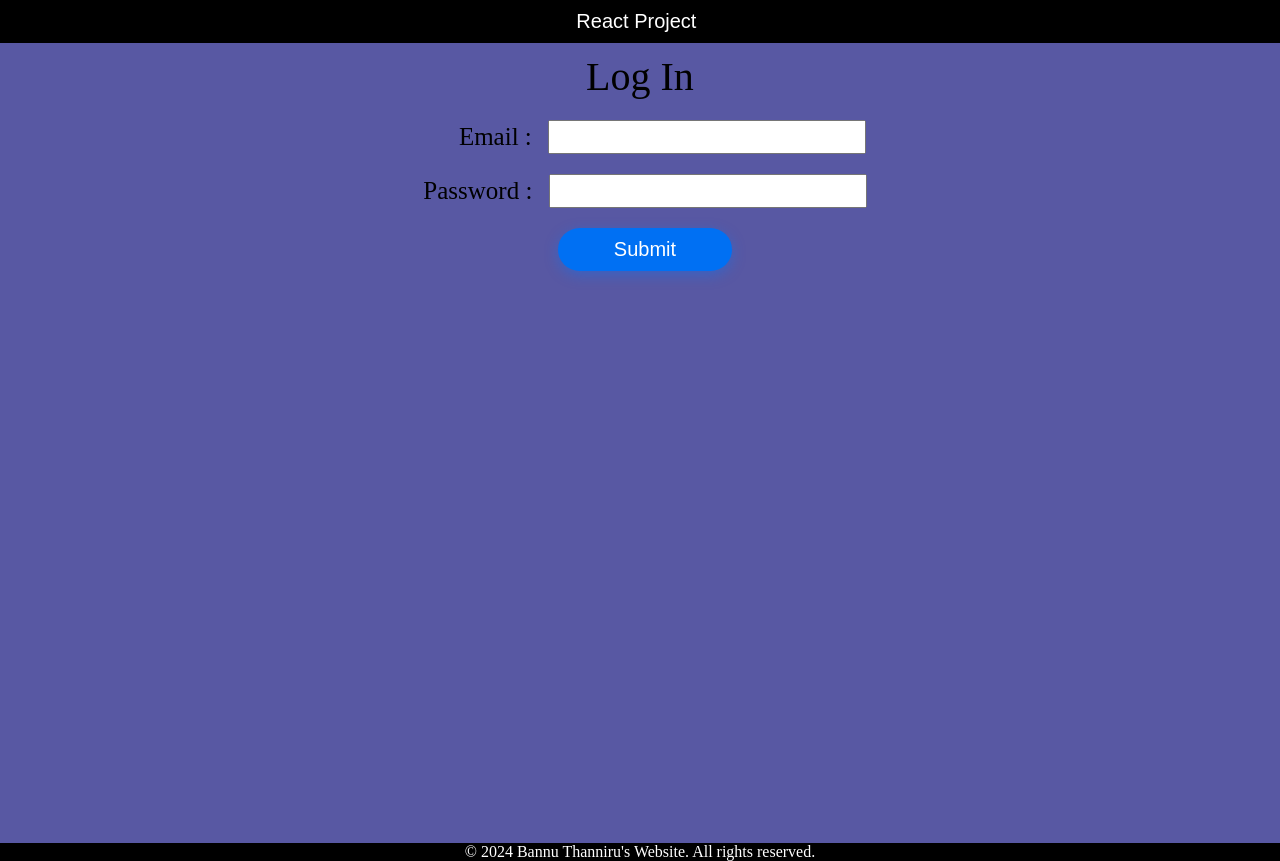
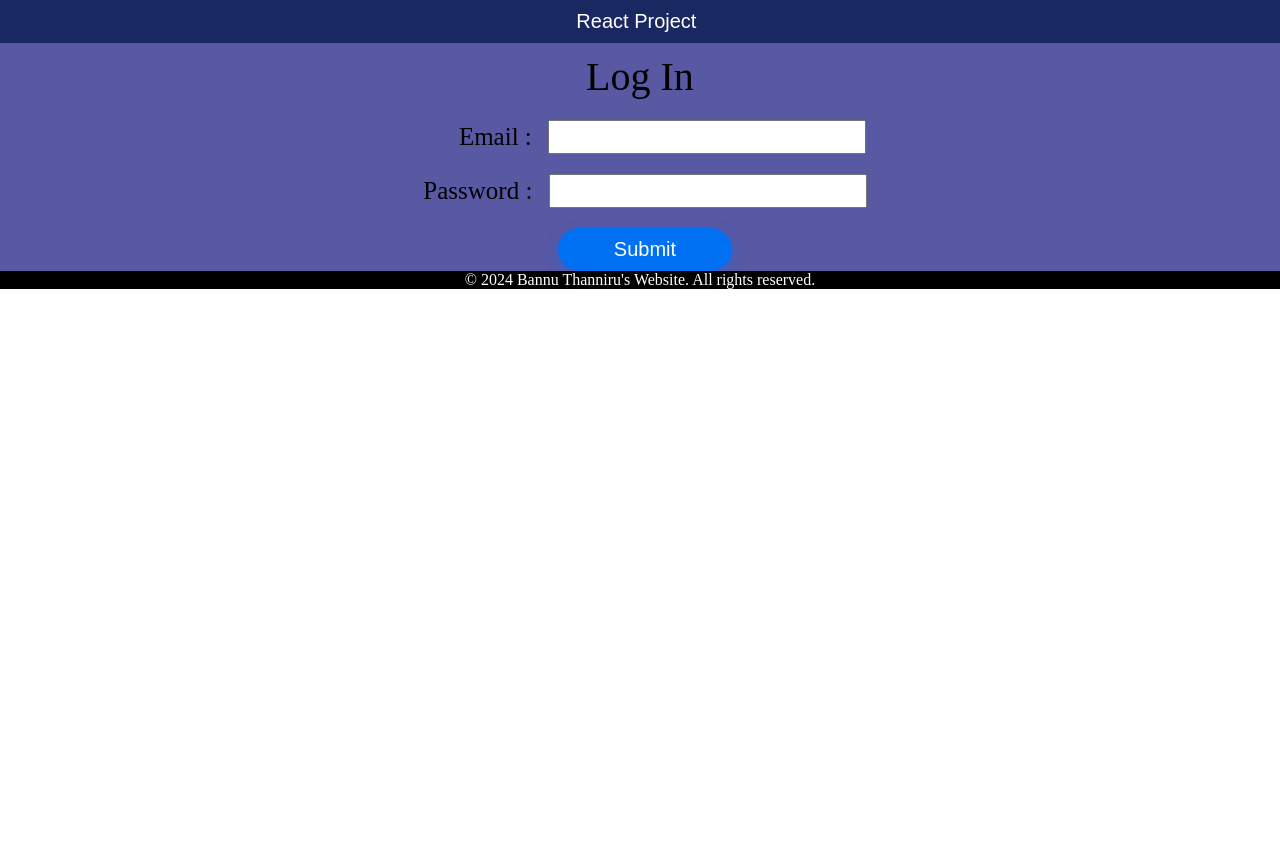
Before and after one commit to venkatgandharv/ReactProject, a React (Create React App) app: page / in a window 1280 px wide. After the commit the page ends 800 px from the top, so only its background shows below. Built offline with nearby package versions, Linux system fonts and the light colour scheme.

Commit message:
new changes

```diff
--- a/src/components/LoginPage.jsx
+++ b/src/components/LoginPage.jsx
@@ -22,6 +22,7 @@
   return (
     <>
       <Header />
+      <div className="center-box">
         <div className="form">
           <form className="login-form" onSubmit={(e) => e.preventDefault()}>
             <div className="login-items">
@@ -52,6 +53,7 @@
             {error && <p style={{ color: "red" }}>{error}</p>}
           </form>
         </div>
+      </div>
       <Footer />
     </>
   );
--- a/src/styles/footer.css
+++ b/src/styles/footer.css
@@ -1,7 +1,6 @@
 .footer {
-  position: relative;
-  bottom: 0px;
-  left: 0;
+  position: sticky;
+  bottom: 0;
   width: 100%;
   text-align: center;
   color: white;
--- a/src/styles/header.css
+++ b/src/styles/header.css
@@ -1,16 +1,17 @@
 .header {
-  position: relative;
+  position: sticky;
   padding-top: 10px;
   padding-bottom: 10px;
   width: 100%;
   text-align: center;
   color: rgb(255, 255, 255);
-  background-color: rgb(0, 0, 0);
+  background-color: rgb(26, 40, 97);
   font-size: 20px;
   font-family: Arial;
   display: flex;
   justify-content: space-between;
   align-items: center;
+  top: 0;
 }
 
 .center {
@@ -25,7 +26,7 @@
   flex-direction: column;
   align-items: center;
   background-color: rgb(88, 88, 163);
-  min-height: 100vh;
+  min-height: 100%;
 }
 .login-form {
   box-sizing: content-box;
@@ -33,7 +34,7 @@
   flex-direction: column;
   align-items: center;
   background-color: rgb(88, 88, 163);
-  min-height: 100vh;
+  min-height: 100%;
 }
 
 .label-item {
```
Also changed, not shown: src/styles/loginPage.css (+11 -0 lines), 2 other files (tests, documents, lock files or other folders). Lines whose indentation alone changed are shown as unchanged.
